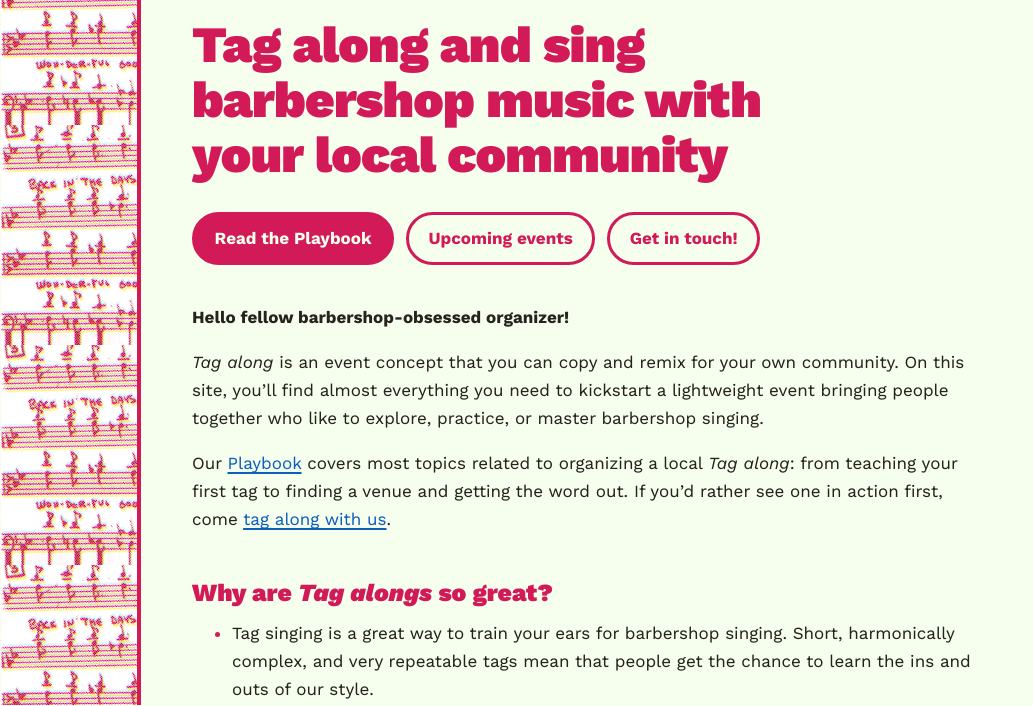
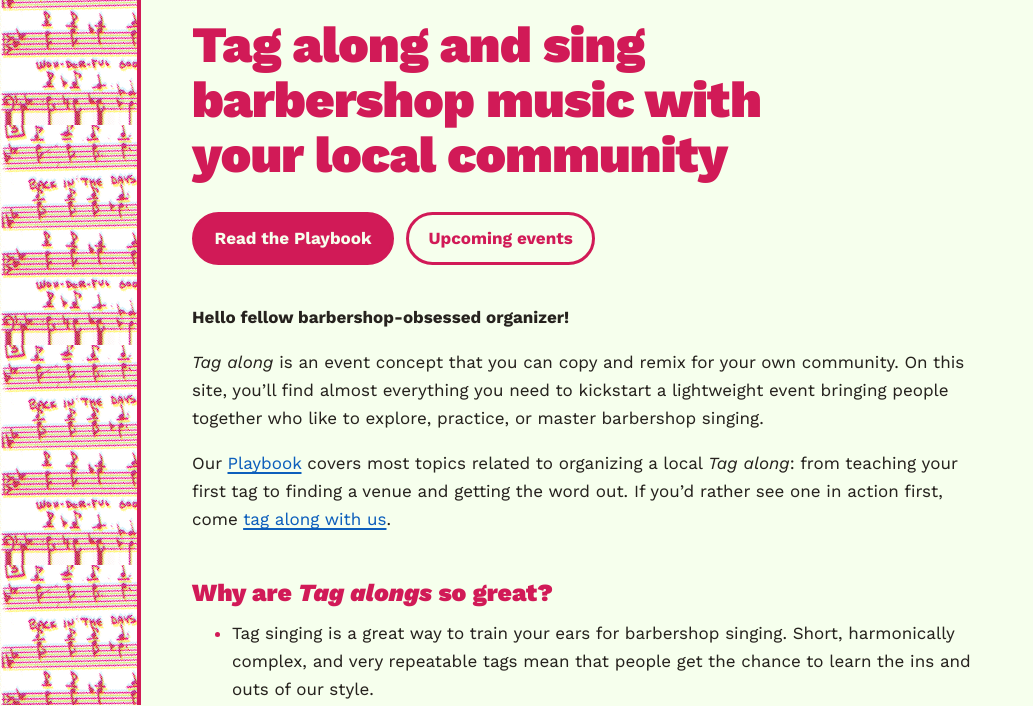
Before and after one commit to bumbleblue/tag-along, an Eleventy site: page src/index.md in a window 1280 px wide. Shown: the part 95-801 px from the top of the page, without its empty margins (0-1033 px from the left). Built offline with nearby package versions, Linux system fonts and the light colour scheme; Eleventy itself is replaced by a stand-in of ours; files that its build step writes are made by us from their sources.

Commit message:
remove third CTA

```diff
--- a/src/index.md
+++ b/src/index.md
@@ -9,7 +9,6 @@ description: "Tag along is an event concept you can copy and remix: everything y
 <div class="cta-row">
   <a href="/playbook/">Read the Playbook</a>
   <a href="/events/" class="secondary">Upcoming events</a>
-  <a href="/contact/" class="secondary">Get in touch!</a>
 </div>
 
 **Hello fellow barbershop-obsessed organizer!**
```
